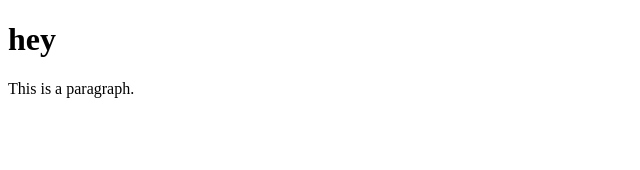
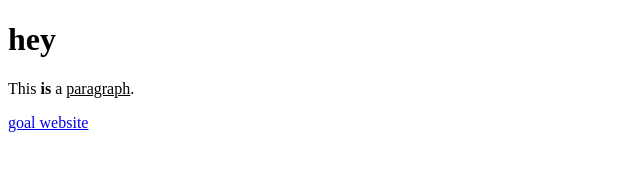
Before and after one commit to md3659/exploring-cs, a plain HTML site: page index.html in a window 1280 px wide. Shown: the whole page, without its empty margins (0-640 px from the left). Drawn offline with Linux system fonts and the light colour scheme.

Commit message:
Update index.html

```diff
--- a/index.html
+++ b/index.html
@@ -2,6 +2,10 @@
 <html>
  <body>
   <h1>hey</h1>
-  <p>This is a paragraph.</p>
+  <p>This <b>is</b> a <u>paragraph</u>.</p>
+
+  <a href="http://www.goal.com">goal website</a>
+
+
  </body>
 </html>
```
